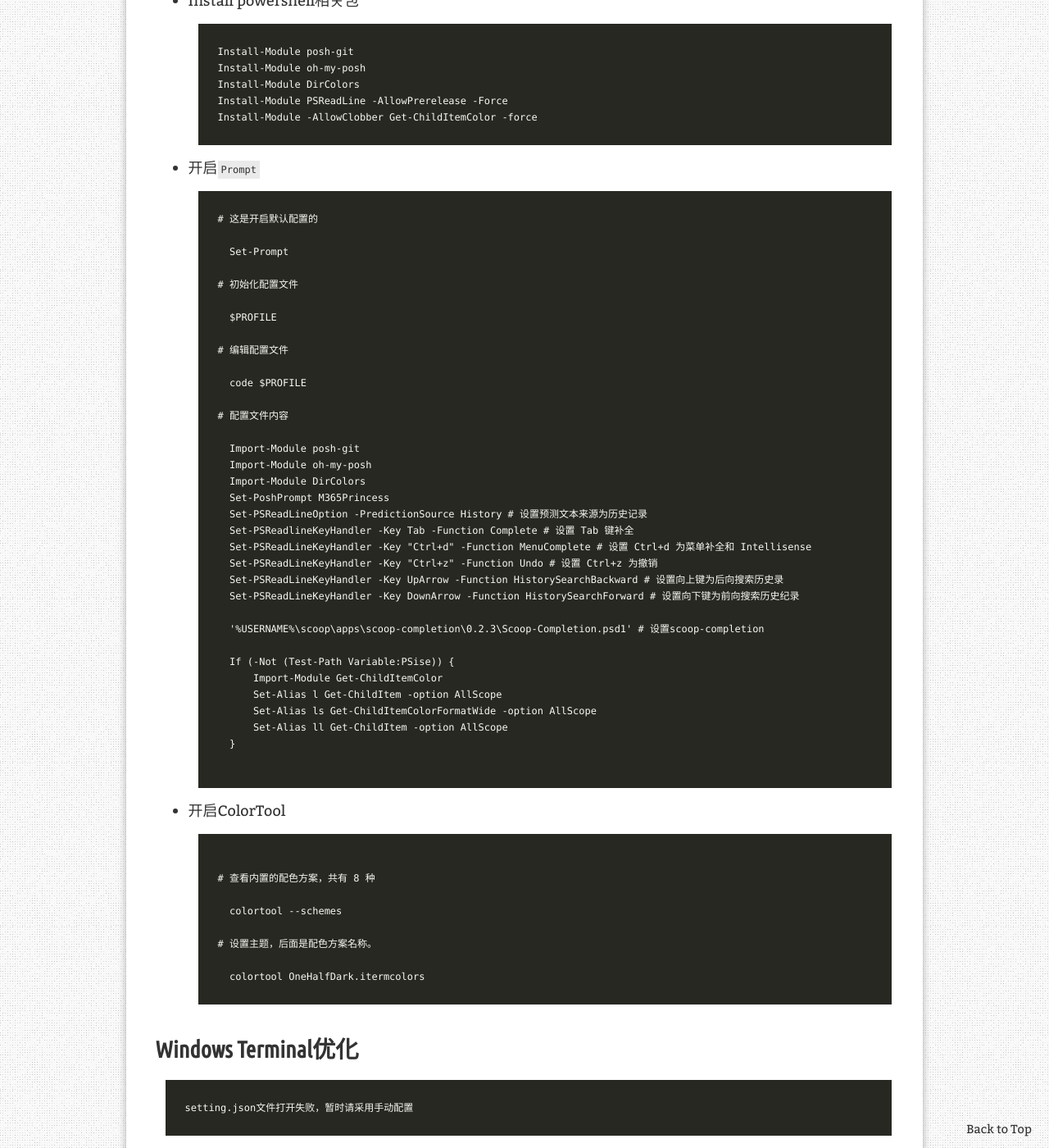
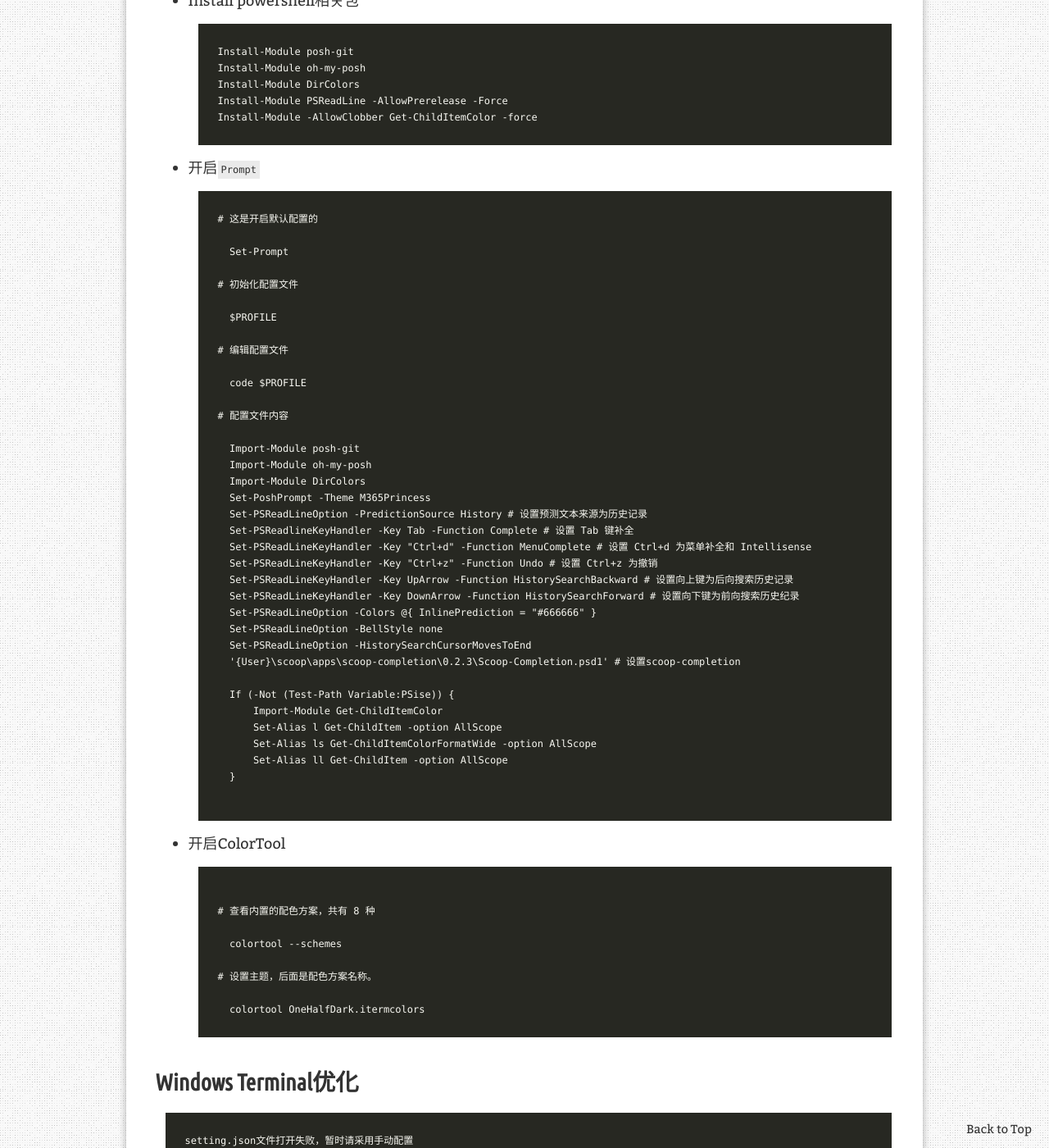
Before and after one commit to ElmTran/ElmTran.github.io, a Jekyll site: the page built from _posts/2022-03-22-install-scoop-and-optimize-windows-terminal.md, in a window 1280 px wide and 1400 px high, scrolled down 1270 px. Shown: the whole window at 82% size. Built offline with Jekyll 4.4.1, drawn with Linux system fonts in a browser that asks for light colours; comment, search, counter and statistics services are not loaded.

Commit message:
update powershell config

```diff
--- a/_posts/2022-03-22-install-scoop-and-optimize-windows-terminal.md
+++ b/_posts/2022-03-22-install-scoop-and-optimize-windows-terminal.md
@@ -78,15 +78,17 @@ redirect_from:
     Import-Module posh-git
     Import-Module oh-my-posh
     Import-Module DirColors
-    Set-PoshPrompt M365Princess
+    Set-PoshPrompt -Theme M365Princess
     Set-PSReadLineOption -PredictionSource History # 设置预测文本来源为历史记录
     Set-PSReadlineKeyHandler -Key Tab -Function Complete # 设置 Tab 键补全
     Set-PSReadLineKeyHandler -Key "Ctrl+d" -Function MenuComplete # 设置 Ctrl+d 为菜单补全和 Intellisense
     Set-PSReadLineKeyHandler -Key "Ctrl+z" -Function Undo # 设置 Ctrl+z 为撤销
-    Set-PSReadLineKeyHandler -Key UpArrow -Function HistorySearchBackward # 设置向上键为后向搜索历史录
+    Set-PSReadLineKeyHandler -Key UpArrow -Function HistorySearchBackward # 设置向上键为后向搜索历史记录
     Set-PSReadLineKeyHandler -Key DownArrow -Function HistorySearchForward # 设置向下键为前向搜索历史纪录
-
-    '%USERNAME%\scoop\apps\scoop-completion\0.2.3\Scoop-Completion.psd1' # 设置scoop-completion
+    Set-PSReadLineOption -Colors @{ InlinePrediction = "#666666" }
+    Set-PSReadLineOption -BellStyle none
+    Set-PSReadLineOption -HistorySearchCursorMovesToEnd
+    '{User}\scoop\apps\scoop-completion\0.2.3\Scoop-Completion.psd1' # 设置scoop-completion
 
     If (-Not (Test-Path Variable:PSise)) {
         Import-Module Get-ChildItemColor
```
